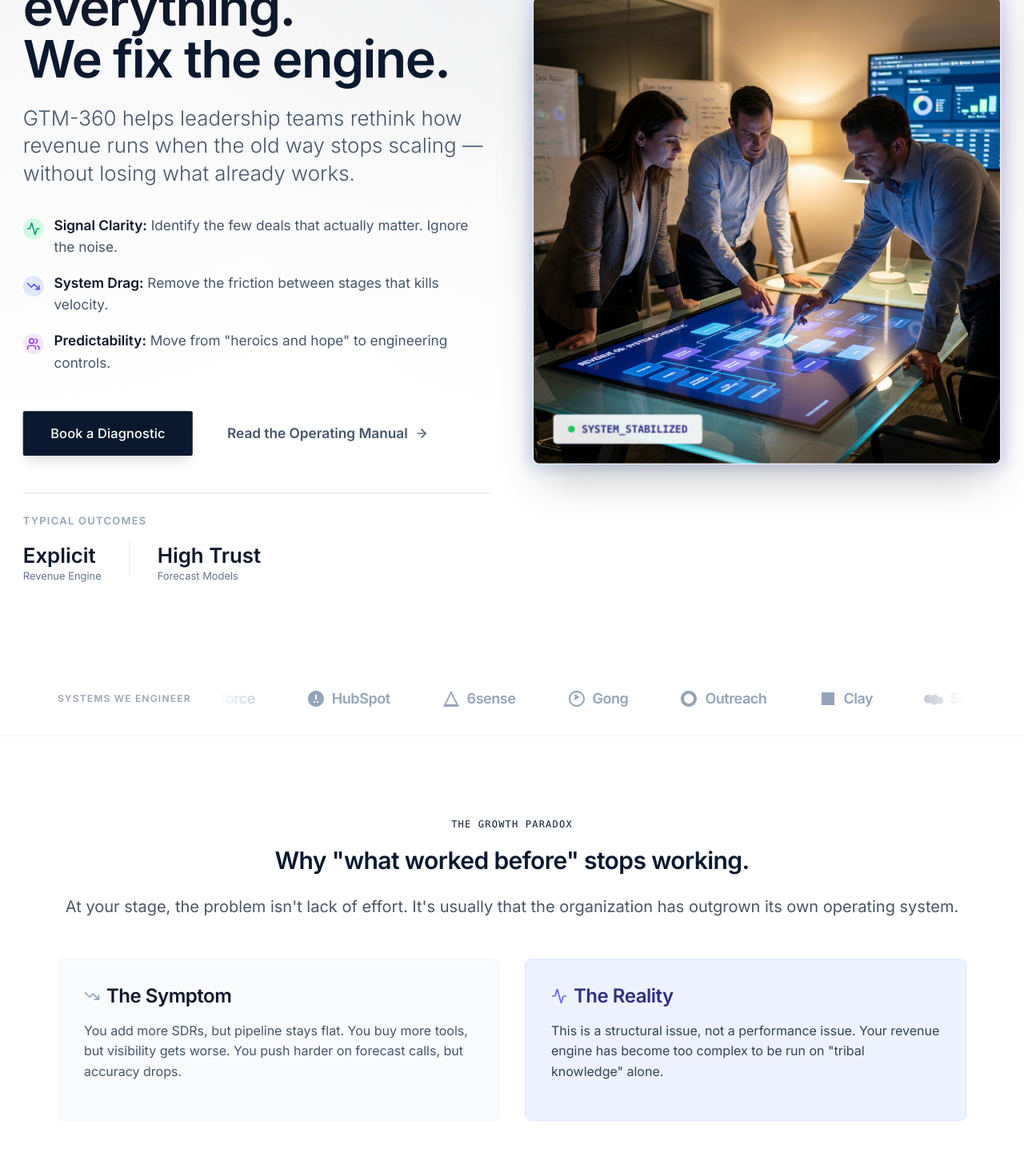
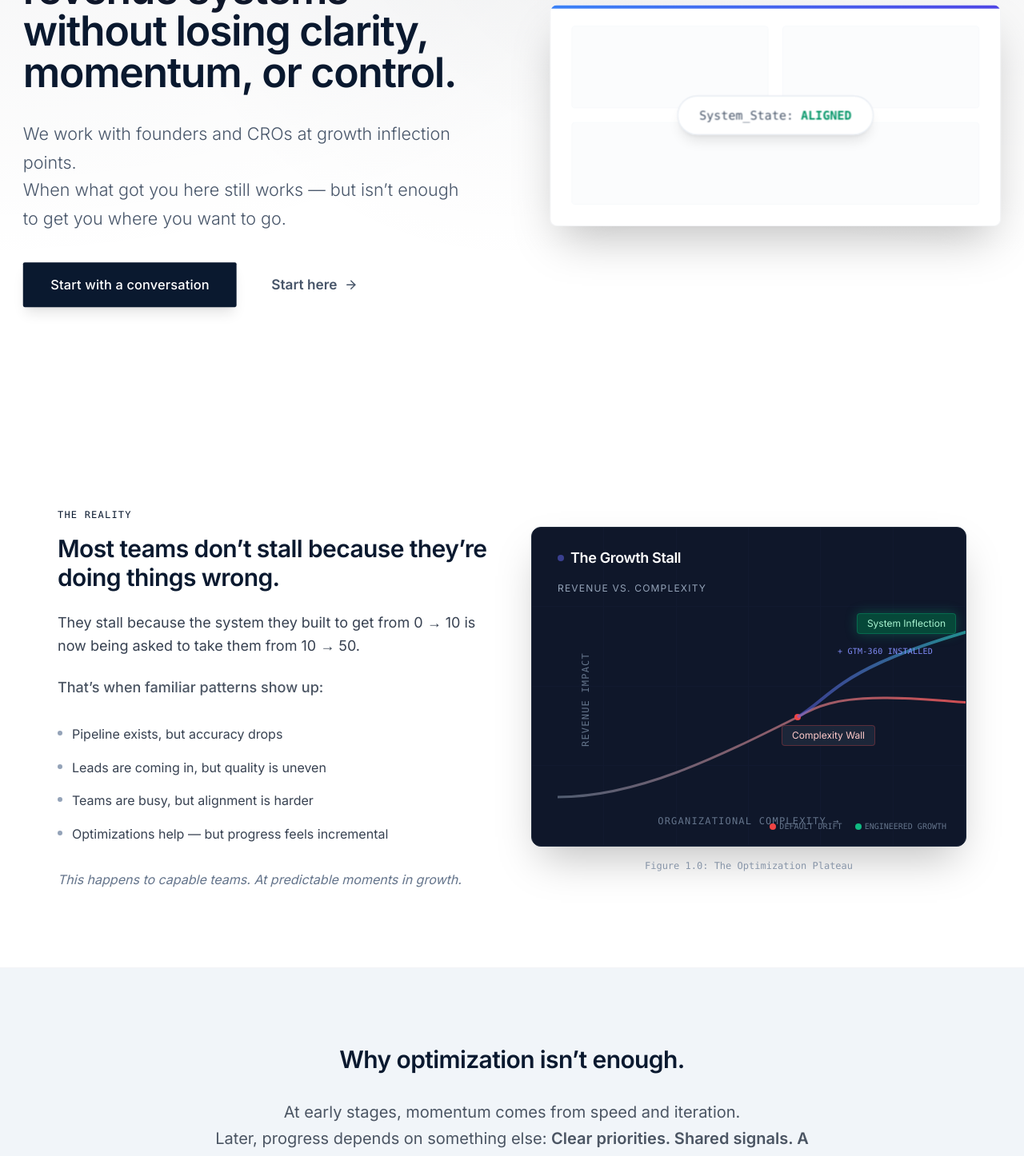
Before and after one commit to sameerjoshy/gtm-360-website, a React (Vite) app: page / in a window 1280 px wide. Shown: the part 200-1646 px from the top of the page at 80% size. Built offline with nearby package versions, Linux system fonts and the light colour scheme.

Commit message:
feat: apply final canonical copy to homepage

```diff
--- a/src/pages/Home.jsx
+++ b/src/pages/Home.jsx
@@ -43,89 +43,41 @@ const Home = () => {
                 <div className="container max-w-6xl relative z-10">
                     <div className="flex flex-col md:flex-row items-center gap-12 mt-20">
                         <div className="flex-1">
-                            {/* RECOGNITION (They are already successful) */}
-                            <div className="inline-block px-3 py-1 bg-indigo-50 border border-indigo-100 rounded-full mb-6">
-                                <span className="text-xs font-bold text-indigo-900 uppercase tracking-widest">Built for $5M - $50M ARR Teams</span>
-                            </div>
-
-                            {/* TENSION (The new constraint) */}
-                            <h1 className="text-5xl md:text-6xl font-bold leading-tight mb-6 text-slate-900 tracking-tight">
-                                Scale breaks everything. <br />
-                                <span className="text-[var(--color-primary)]">We fix the engine.</span>
+                            {/* CANONICAL HEADLINE */}
+                            <h1 className="text-4xl md:text-5xl font-bold leading-tight mb-8 text-slate-900 tracking-tight">
+                                Helping B2B companies scale their revenue systems — <span className="text-[var(--color-primary)]">without losing clarity, momentum, or control.</span>
                             </h1>
 
-                            {/* REFRAME & SUPPORT (How we help) */}
-                            <p className="text-xl md:text-2xl text-slate-600 mb-8 max-w-2xl font-light">
-                                GTM-360 helps leadership teams rethink how revenue runs when the old way stops scaling — without losing what already works.
+                            {/* CANONICAL SUBHEAD */}
+                            <p className="text-xl text-slate-600 mb-8 max-w-2xl font-light leading-relaxed">
+                                We work with founders and CROs at growth inflection points. <br className="hidden md:block" />
+                                When what got you here still works — but isn’t enough to get you where you want to go.
                             </p>
 
-                            {/* 3 BULLETS (Operator Language) */}
-                            <ul className="space-y-4 mb-10">
-                                <li className="flex items-start">
-                                    <div className="w-6 h-6 rounded-full bg-emerald-100 flex items-center justify-center mr-3 mt-1 flex-shrink-0">
-                                        <Activity className="w-4 h-4 text-emerald-600" />
-                                    </div>
-                                    <div>
-                                        <span className="font-bold text-slate-900">Signal Clarity:</span> <span className="text-slate-600">Identify the few deals that actually matter. Ignore the noise.</span>
-                                    </div>
-                                </li>
-                                <li className="flex items-start">
-                                    <div className="w-6 h-6 rounded-full bg-indigo-100 flex items-center justify-center mr-3 mt-1 flex-shrink-0">
-                                        <TrendingDown className="w-4 h-4 text-indigo-600" />
-                                    </div>
-                                    <div>
-                                        <span className="font-bold text-slate-900">System Drag:</span> <span className="text-slate-600">Remove the friction between stages that kills velocity.</span>
-                                    </div>
-                                </li>
-                                <li className="flex items-start">
-                                    <div className="w-6 h-6 rounded-full bg-purple-100 flex items-center justify-center mr-3 mt-1 flex-shrink-0">
-                                        <Users className="w-4 h-4 text-purple-600" />
-                                    </div>
-                                    <div>
-                                        <span className="font-bold text-slate-900">Predictability:</span> <span className="text-slate-600">Move from "heroics and hope" to engineering controls.</span>
-                                    </div>
-                                </li>
-                            </ul>
-
-                            {/* DUAL CTAs */}
+                            {/* CANONICAL CTAs */}
                             <div className="flex flex-col sm:flex-row gap-4 items-start sm:items-center mb-10">
                                 <Link to="/contact" className="btn bg-[var(--color-primary)] text-white hover:bg-indigo-700 transition-all shadow-lg px-8 py-4 text-lg">
-                                    Book a Diagnostic
+                                    Start with a conversation
                                 </Link>
-                                <Link to="/insights" className="px-6 py-4 text-slate-600 font-semibold hover:text-[var(--color-primary)] flex items-center group">
-                                    Read the Operating Manual <ArrowRight className="ml-2 w-4 h-4 group-hover:translate-x-1 transition-transform" />
+                                <Link to="/start-here" className="px-6 py-4 text-slate-600 font-semibold hover:text-[var(--color-primary)] flex items-center group">
+                                    Start here <ArrowRight className="ml-2 w-4 h-4 group-hover:translate-x-1 transition-transform" />
                                 </Link>
-                            </div>
-
-                            {/* PROVEN IMPACT (Mini Case Studies - Concise) */}
-                            <div className="border-t border-slate-200 pt-6">
-                                <p className="text-xs font-bold text-slate-400 uppercase tracking-widest mb-4">Typical Outcomes</p>
-                                <div className="flex gap-8">
-                                    <div>
-                                        <div className="text-2xl font-bold text-slate-900">Explicit</div>
-                                        <div className="text-xs text-slate-500">Revenue Engine</div>
-                                    </div>
-                                    <div className="w-px bg-slate-200 h-10"></div>
-                                    <div>
-                                        <div className="text-2xl font-bold text-slate-900">High Trust</div>
-                                        <div className="text-xs text-slate-500">Forecast Models</div>
-                                    </div>
-                                </div>
                             </div>
                         </div>
 
-                        {/* HERO IMAGE (Keep existing visual for now) */}
-                        <div className="flex-1 w-full relative group hidden md:block">
-                            <div className="absolute -inset-1 bg-gradient-to-r from-blue-600 to-indigo-600 rounded-lg blur opacity-20 group-hover:opacity-40 transition duration-1000"></div>
-                            <img
-                                src={heroWarRoom}
-                                alt="GTM360 War Room: Operators solving system problems"
-                                className="relative rounded-lg shadow-2xl border border-gray-100 transform group-hover:scale-[1.01] transition duration-500"
-                            />
-                            <div className="absolute bottom-6 left-6 bg-white/90 backdrop-blur-sm px-4 py-2 rounded shadow-sm border border-indigo-50">
-                                <div className="flex items-center gap-2">
-                                    <div className="w-2 h-2 bg-green-500 rounded-full animate-pulse"></div>
-                                    <span className="text-xs font-mono text-indigo-900 font-bold">SYSTEM_STABILIZED</span>
+                        {/* HERO IMAGE: Abstract System Motif */}
+                        <div className="flex-1 w-full relative group hidden md:block pl-10">
+                            <div className="relative rounded-lg shadow-2xl border border-gray-100 bg-white p-6 overflow-hidden">
+                                <div className="absolute top-0 left-0 w-full h-1 bg-gradient-to-r from-blue-500 to-indigo-600"></div>
+                                <div className="grid grid-cols-2 gap-4 opacity-50">
+                                    <div className="h-24 bg-slate-50 rounded border border-slate-100"></div>
+                                    <div className="h-24 bg-slate-50 rounded border border-slate-100"></div>
+                                    <div className="h-24 bg-slate-50 rounded border border-slate-100 col-span-2"></div>
+                                </div>
+                                <div className="absolute inset-0 flex items-center justify-center">
+                                    <div className="bg-white/90 backdrop-blur px-6 py-3 rounded-full border border-slate-200 shadow-lg text-slate-600 font-mono text-sm">
+                                        System_State: <span className="text-emerald-600 font-bold">ALIGNED</span>
+                                    </div>
                                 </div>
                             </div>
                         </div>
@@ -133,44 +85,69 @@ const Home = () => {
                 </div>
             </section>
 
-            {/* BLOCK 1.5: TECH STACK MARQUEE */}
-            <TechStackMarquee />
-
-            {/* BLOCK 1.6: ICP RECOGNITION (Replaces "Is This You" with Narrative Arc) */}
+            {/* SECTION: THE REALITY (Normalizing, Not Blaming) */}
             <section className="section bg-white border-b border-gray-100">
-                <div className="container max-w-4xl">
-                    <div className="text-center mb-12">
-                        <span className="text-[var(--color-primary)] font-mono text-xs tracking-widest uppercase">The Growth Paradox</span>
-                        <h2 className="text-3xl font-semibold mt-4 mb-6">Why "what worked before" stops working.</h2>
-                        <p className="text-xl text-gray-600 leading-relaxed">
-                            At your stage, the problem isn't lack of effort. It's usually that the organization has outgrown its own operating system.
-                        </p>
-                    </div>
-
-                    <div className="grid grid-cols-1 md:grid-cols-2 gap-8">
-                        <div className="bg-slate-50 p-8 rounded-lg border border-slate-100">
-                            <h3 className="font-bold text-slate-900 mb-4 flex items-center gap-2">
-                                <TrendingDown className="w-5 h-5 text-slate-400" />
-                                The Symptom
-                            </h3>
-                            <p className="text-slate-600 mb-4">
-                                You add more SDRs, but pipeline stays flat. You buy more tools, but visibility gets worse. You push harder on forecast calls, but accuracy drops.
+                <div className="container max-w-5xl">
+                    <div className="grid grid-cols-1 md:grid-cols-2 gap-12 items-center">
+                        <div>
+                            <span className="text-[var(--color-primary)] font-mono text-xs tracking-widest uppercase mb-4 block">The Reality</span>
+                            <h2 className="text-3xl font-semibold mb-6">Most teams don’t stall because they’re doing things wrong.</h2>
+                            <p className="text-lg text-gray-700 leading-relaxed mb-6">
+                                They stall because the system they built to get from 0 → 10 is now being asked to take them from 10 → 50.
+                            </p>
+                            <p className="text-lg text-gray-600 font-medium mb-8">
+                                That’s when familiar patterns show up:
+                            </p>
+                            <ul className="space-y-4">
+                                {[
+                                    "Pipeline exists, but accuracy drops",
+                                    "Leads are coming in, but quality is uneven",
+                                    "Teams are busy, but alignment is harder",
+                                    "Optimizations help — but progress feels incremental"
+                                ].map((item, i) => (
+                                    <li key={i} className="flex items-start text-gray-700">
+                                        <span className="w-1.5 h-1.5 rounded-full bg-slate-400 mt-2 mr-3 flex-shrink-0"></span>
+                                        {item}
+                                    </li>
+                                ))}
+                            </ul>
+                            <p className="mt-8 text-slate-500 italic">
+                                This happens to capable teams. At predictable moments in growth.
                             </p>
                         </div>
-                        <div className="bg-indigo-50 p-8 rounded-lg border border-indigo-100">
-                            <h3 className="font-bold text-indigo-900 mb-4 flex items-center gap-2">
-                                <Activity className="w-5 h-5 text-indigo-500" />
-                                The Reality
-                            </h3>
-                            <p className="text-slate-700 mb-4">
-                                This is a structural issue, not a performance issue. Your revenue engine has become too complex to be run on "tribal knowledge" alone.
+
+                        {/* VISUAL: Growth Curve with Flattening */}
+                        <div className="relative">
+                            <GrowthStallChart />
+                            <p className="text-center text-xs text-slate-400 mt-4 font-mono">Figure 1.0: The Optimization Plateau</p>
+                        </div>
+                    </div>
+                </div>
+            </section>
+
+            {/* SECTION: WHY OPTIMIZATION ISN'T ENOUGH */}
+            <section className="section bg-[var(--color-secondary)]">
+                <div className="container max-w-4xl mx-auto text-center">
+                    <h2 className="text-3xl font-semibold mb-8">Why optimization isn’t enough.</h2>
+                    <p className="text-xl text-gray-600 leading-relaxed mb-12 max-w-3xl mx-auto">
+                        At early stages, momentum comes from speed and iteration. <br />
+                        Later, progress depends on something else: <strong>Clear priorities. Shared signals. A revenue system that scales.</strong>
+                    </p>
+
+                    <div className="grid grid-cols-1 md:grid-cols-2 gap-8 text-left">
+                        <div className="bg-white p-8 rounded border border-slate-200">
+                            <h3 className="text-lg font-bold text-slate-500 mb-2 uppercase tracking-wide">The Trap</h3>
+                            <p className="text-slate-700">
+                                You can squeeze incremental gains with tools, process, or AI. That might take you from 10 to 12.
+                            </p>
+                        </div>
+                        <div className="bg-indigo-50 p-8 rounded border border-indigo-100">
+                            <h3 className="text-lg font-bold text-indigo-600 mb-2 uppercase tracking-wide">The Shift</h3>
+                            <p className="text-slate-800 font-medium">
+                                But going from 10 to 50 usually requires a rethink: How decisions are made. How teams coordinate. What actually gets measured.
                             </p>
                         </div>
                     </div>
-
-                    <p className="text-center text-lg font-medium text-gray-800 mt-12 italic">
-                        "We help you build the engineering controls to run revenue like a system, not a series of heroics."
-                    </p>
                 </div>
             </section>
 
```
